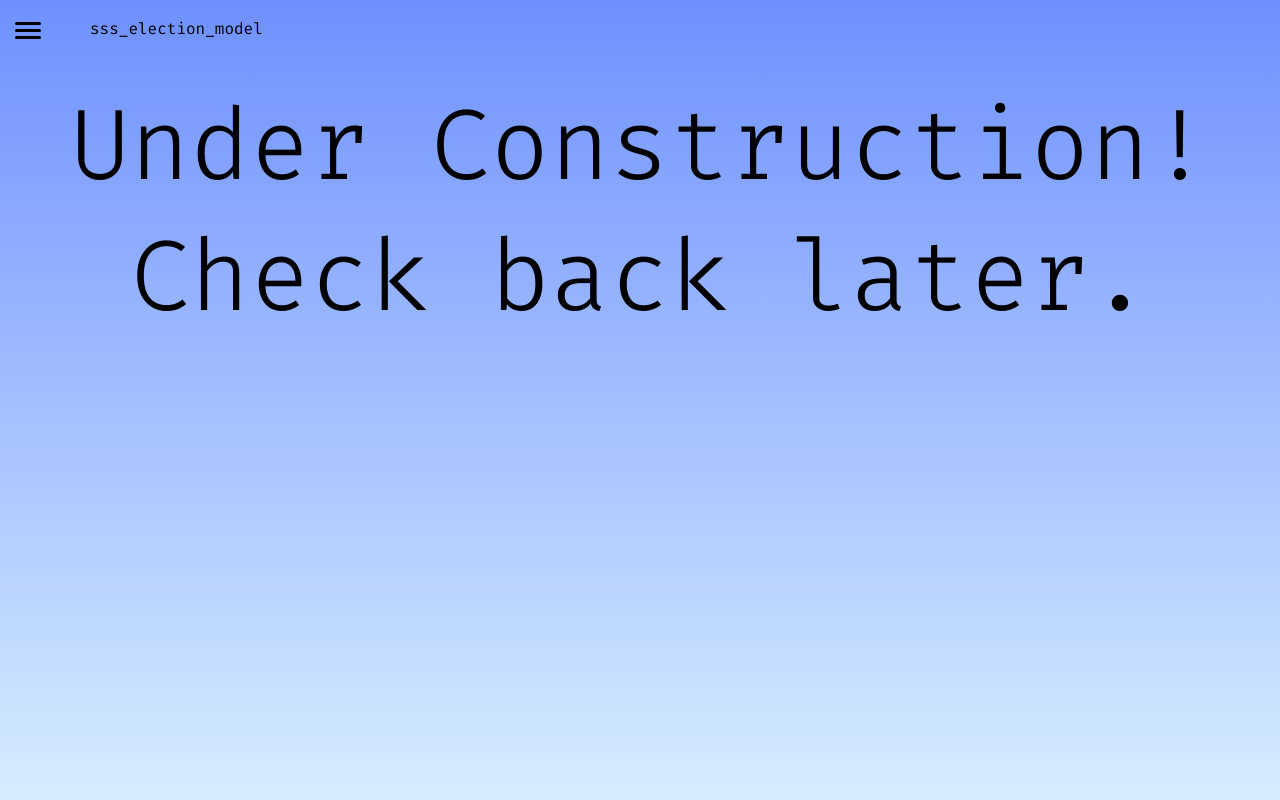
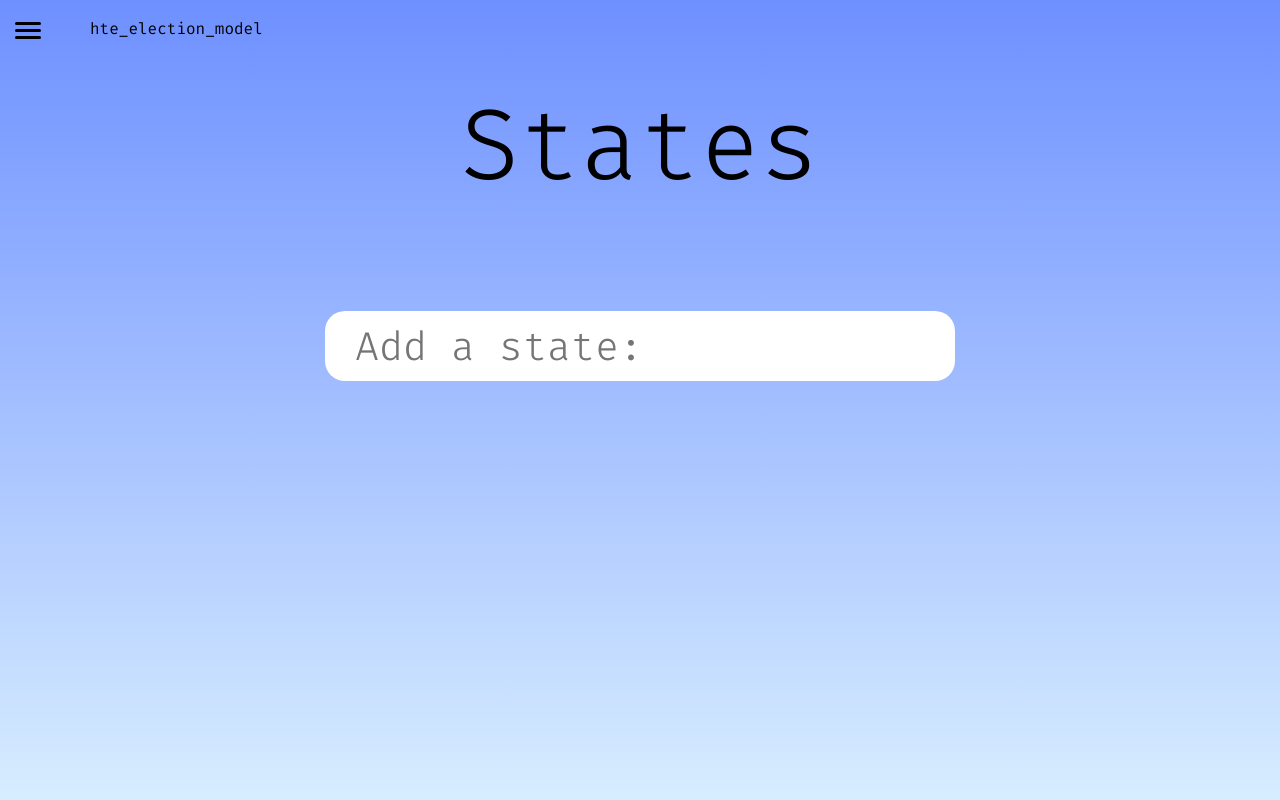
Before and after one commit to JamesxGamesYT/hte-election-model, a Flask app: page /states in a window 1280 px wide. Run offline with Flask 2, Linux system fonts and the light colour scheme; some libraries are stand-ins or nearby versions.

Commit message:
added states search bar and adding states

```diff
--- a/web/static/css/states.css
+++ b/web/static/css/states.css
@@ -7,3 +7,91 @@
 #landingbg {
     z-index: -1;
 }
+
+#states-enter {
+    /* float: center; */
+    border-radius: 20px;
+    margin-top: 50px;
+    padding-left: 30px;
+    /* padding-top: 10px; */
+    display: inline-block;
+    width: 600px;
+    height: 70px;
+    background-color: white;
+    color: black;
+    font-size: 40px;
+    font-weight: 20;
+    text-align: left;
+    font-family: 'Fira Code';
+    position: relative;
+}
+
+.movein {
+    animation: movein 2.5s 1 forwards;
+}
+.bounce {
+    animation: movein 2.5s 1 forwards, bounce 1.5s;
+}
+
+#add-state-button {
+    /* float: right; */
+    /* display: block; */
+    /* margin-right: 30px; */
+    border-radius: 20px;
+    margin-top: 100px;
+    background-color: transparent;
+    border: none;
+    height: 70px;
+    margin-left: auto;
+    margin-right: auto;
+    display: block;
+}
+
+input[type="text"] {
+    appearance: textfield;
+    border: none;
+    outline: none;
+}
+
+@keyframes bounce {
+    50% {
+        width: 580px;
+        height: 60px;
+    }
+    100% {
+        width: 600px;
+        height: 70px;
+    }
+}
+
+@keyframes movein {
+    0% {
+        opacity: 0;
+        cursor: auto;
+        pointer-events: none;
+    }
+    50% {
+        pointer-events: none;
+    }
+    100% {
+        pointer-events: all;
+        cursor: pointer;
+        opacity: 1;
+        transform: translate(0, -50px);
+    }
+}
+
+#results {
+    margin-left: 0px;
+    width: 600px;
+    display: inline-table;
+    border-top: none;
+    border-bottom-right-radius: 10px;
+    border-bottom-left-radius: 10px;
+    /* border-radius: 15px; */
+    z-index: 1;
+}
+
+.state-results {
+    width: 800px;
+}
--- a/web/static/js/load_data.js
+++ b/web/static/js/load_data.js
@@ -70,7 +70,10 @@ let STATEABBR = {
     "wyoming": "WY"
 }
 
-
+let STATEUNABBR = {}
+Object.keys(STATEABBR).forEach(key => {
+    STATEUNABBR[STATEABBR[key]] = key
+})
 
 function DocReady(fn) {
     if (document.readyState === "complete" || document.readyState === "interactive") {
@@ -106,8 +109,11 @@ function parseData(rt) {
     TIPPING_POINT_DATA = GetNthEntry(GLOBAL_DATA["tipping_point_data"], TOTAL_ENTRIES - 1)
     TIPPING_POINT_STATE_DATA = GetNthEntry(GLOBAL_DATA["tipping_point_state_data"], TOTAL_ENTRIES-1)
 
-    if (document.title == "Predictions | sss_election_model") {
+    if (document.title == "Predictions | hte_election_model") {
         openPage();
+    }
+    else if (document.title == "States | hte_election_model") {
+        openStatesPage();
     }
 }
 
@@ -643,6 +649,231 @@ function openPage() {
     }
 
     tippingPointStates()
+
+}
+
+function retrieveResults(prefix="") {
+    prefix = prefix.trim()
+    let results = []
+    Object.keys(STATE_SVGS).forEach(key => {
+        let full = STATEUNABBR[key]
+        if (full.startsWith(prefix)) {
+            results.push(STATEABBR[full])
+        }
+    })
+    let resultsDiv = document.getElementById("results")
+    while (resultsDiv.firstChild.nextSibling.nextSibling) {
+        resultsDiv.removeChild(resultsDiv.lastChild);
+    }
+    return results;
+}
+
+function svgSizeChange(state, size) {
+    let svg = STATE_SVGS[state]
+    svg = svg.slice(0, svg.indexOf("id")) + 'id="' + state + '" width="' + size +'" ' + svg.slice(svg.indexOf("height"))
+    return svg
+}
+
+function retrieveStates(prefix="") {
+    let resultsDiv = document.getElementById("results")
+    results = retrieveResults(prefix)
+    if (results.length  > 0) {
+        resultsDiv.style.border = "5px solid white"
+    }
+    else {
+        resultsDiv.style.border = "none"
+    }
+    for (let i = 0; i < results.length; i++) {
+        state = results[i]
+        let stateDiv = document.createElement("div")
+        stateDiv.style.display = "table-cell"
+        stateDiv.classList.add("state-results")
+        stateDiv.style.width = "285px"
+        stateDiv.style.height = "100px"
+        stateDiv.style["background-color"] = "var(--card-bg)"
+        stateDiv.tabIndex = "0"
+
+        let stateSvg = document.createElement("div")
+        stateSvg.style.height = "100px"
+        stateSvg.style.width = "100px"
+        stateSvg.style.display = "inline-block"
+        stateSvg.style["margin-top"] = "10px"
+        stateSvg.style.left = "0px"
+        stateSvg.style.position = "absolute"
+
+        stateSvg.innerHTML = svgSizeChange(state, 85);
+        stateDiv.appendChild(stateSvg)
+        if (i % 2 == 0) {
+
+            let stateRow = document.createElement("div")
+            stateRow.style.display = "table-row"
+            stateRow.style.padding = "0px"
+            stateRow.appendChild(stateDiv)
+            resultsDiv.appendChild(stateRow)
+
+            let rect = stateDiv.getBoundingClientRect()
+            stateSvg.style["margin-left"] = String(rect["left"]+20) + "px"
+        }
+        else {
+            stateDiv.style["border-left"] = "6px solid white"
+            let stateRow = resultsDiv.lastChild
+            stateRow.appendChild(stateDiv)
+
+            let rect = stateDiv.getBoundingClientRect()
+            stateSvg.style["margin-left"] = String(rect["left"]+20) + "px"
+        }
+        if (i != 0 || i != 1) {
+            stateDiv.style["border-top"] = "4px solid white"
+        }
+        let stateText = document.createElement("p")
+        stateText.innerHTML = state;
+        stateText.style.display = "inline"
+        stateText.style.float = "right"
+        stateText.style["margin-right"] = "50px"
+        stateText.style.width = "100px"
+        stateText.style["margin-top"] = "10px"
+        stateText.style["font-size"] = "60px"
+        stateText.style["font-weight"] = "60"
+        stateText.style.textEmphasis = "none"
+
+        let style = document.getElementById("states-style")
+        let beginning = style.innerText.indexOf(state)
+        let textColor = style.innerText.slice(beginning+10, style.innerText.indexOf("}", beginning))
+        stateText.style.color = textColor
+        stateDiv.appendChild(stateText)
+
+        stateDiv.addEventListener("click", function() {
+            console.log(stateDiv.lastChild.innerHTML)
+        })
+        stateDiv.addEventListener("mouseenter", function() {
+            stateDiv.style["background-color"] = "black"
+            stateSvg.innerHTML = svgSizeChange(stateDiv.lastChild.innerHTML, 90);
+        })
+        stateDiv.addEventListener("mouseleave", function() {
+            stateDiv.style["background-color"] = "var(--card-bg)"
+            stateSvg.innerHTML = svgSizeChange(stateDiv.lastChild.innerHTML, 85);
+        })
+        stateDiv.addEventListener("click", function() {
+            console.log(stateDiv.lastChild.innerHTML)
+        })
+    }
+}
+
+function capitalize(text) {
+    let wordsArray = text.toLowerCase().split(' ')
+    let capsArray = []
+
+    wordsArray.forEach(word => {
+        capsArray.push(word[0].toUpperCase() + word.slice(1))
+    });
+
+    return capsArray.join(' ')
+}
+
+let stateResults = ["add"]
+
+function searchRequest(mode, state) {
+    if (mode == "search") {
+        results = retrieveResults(state)
+        state = results[0]
+    }
+    let resultsDiv = document.getElementById("results")
+    resultsDiv.style.border = "none"
+    if (state != undefined) {
+        stateResults.push(state)
+        let input = document.getElementById("states-enter")
+        input.style["border-top-left-radius"] = "0"
+        input.style["border-top-right-radius"] = "0"
+        let stateResult = document.createElement("div")
+        stateResult.style.display = "inline-block"
+        stateResult.style.width = "630px"
+        stateResult.style["margin-left"] = "auto"
+        stateResult.style["margin-right"] = "auto"
+        stateResult.style.height = "100px"
+        stateResult.style["background-color"] = "white"
+        stateResult.style.display = "block"
+        stateResult.style["border-bottom"] = "3px solid grey"
+        if (stateResults.length == 2) {
+            // stateResult.style["margin-top"] = "150px"
+            stateResult.style["border-top-left-radius"] = "20px"
+            stateResult.style["border-top-right-radius"] = "20px"
+        }
+
+        let resultsDiv = document.getElementById("results")
+        console.log(resultsDiv.style["margin-top"])
+        if (resultsDiv.style["margin-top"] != 0) {
+            console.log(Number(resultsDiv.style["margin-top"]))
+            resultsDiv.style["margin-top"] = String(Number(resultsDiv.style["margin-top"].slice(0,-2)) + 103) + "px"
+            console.log(resultsDiv.style["margin-top"])
+        }
+        else {
+            resultsDiv.style["margin-top"] = "110px"
+        }
+        console.log(resultsDiv.style["margin-top"])
+
+        let stateSvg = document.createElement("div")
+        stateSvg.style.height = "75px"
+        stateSvg.style.width = "100px"
+        stateSvg.style["margin-top"] = "15px"
+        stateSvg.style["margin-left"] = "15px"
+        stateSvg.style.display = "inline-block"
+        stateSvg.style.float = "left"
+        stateSvg.innerHTML = svgSizeChange(state, 85);
+        stateResult.append(stateSvg)
+
+        let stateText = document.createElement("p")
+        stateText.innerHTML = capitalize(STATEUNABBR[state]);
+        stateText.style.display = "inline"
+        stateText.style.float = "left"
+        stateText.style["margin-left"] = "20px"
+        stateText.style["text-align"] = "left"
+        stateText.style.width = "450px"
+        stateText.style["margin-top"] = "20px"
+        stateText.style["font-size"] = "42px"
+        stateText.style["font-weight"] = "70"
+        stateText.style["font-family"] = "Fira Code"
+        stateText.style.textEmphasis = "none"
+        let style = document.getElementById("states-style")
+        let beginning = style.innerText.indexOf(state)
+        let textColor = style.innerText.slice(beginning+10, style.innerText.indexOf("}", beginning))
+        stateText.style.color = "black"
+        stateResult.append(stateText)
+        let button = document.getElementsByTagName("button")[0]
+        // button.style["margin-top"] = "0px"
+        button.insertBefore(stateResult, input)
+
+    }
+    console.log(stateResults)
+}
+
+function openStatesPage() {
+    let style = document.getElementById("states-style")
+    style.innerHTML = getMapCss(GetNthEntry(GLOBAL_DATA["state_chances"], TOTAL_ENTRIES - 1))
+    input = document.getElementById("states-enter")
+    input.classList.add('movein')
+    input.addEventListener("click", function() {
+        input.classList.add('bounce')
+    })
+    input.addEventListener("input", function() {
+        retrieveStates(input.value)
+    })
+    input.addEventListener("keyup", function(event) {
+        if (event.keyCode === 13) {
+            searchRequest("search", input.value)
+        }
+    })
+    input.addEventListener("focus", function() {
+        retrieveStates(input.value)
+    })
+    input.addEventListener("blur", function(event) {
+        let resultsDiv = document.getElementById("results")
+        resultsDiv.style.border = "none"
+        let newFocus = event.relatedTarget
+        if (newFocus != null) {
+            searchRequest("results", newFocus.lastChild.innerHTML)
+        }
+        retrieveResults()
+    })
 }
 
 
--- a/web/templates/about.html
+++ b/web/templates/about.html
@@ -3,7 +3,7 @@
 <head>
     <meta charset="UTF-8">
     <meta name="viewport" content="width=device-width, initial-scale=1.0">
-    <title>About | sss_election_model</title>
+    <title>About | hte_election_model</title>
 
     <link rel='stylesheet' href='/static/css/index.css'>
     <link rel='stylesheet' href='/static/css/theme.css'>
@@ -19,7 +19,7 @@
 <body>
     <div id='navbar'>
         <div id='logo'>
-            <p>sss_election_model</p>
+            <p>hte_election_model</p>
         </div>
     </div>
 
@@ -51,7 +51,7 @@
         <div id='about'>About</div>
         <div id='description'>
             <p>
-                sss_election_model is a sorta non-serious election model
+                hte_election_model is a sorta non-serious election model
                 developed for the 2020 U.S. presidential election. You
                 can read more about how our model works <a href="methodology.html">here.</a>
             </p>
--- a/web/templates/index.html
+++ b/web/templates/index.html
@@ -3,7 +3,7 @@
     <head>
         <meta charset="UTF-8">
         <meta name="viewport" content="width=device-width, initial-scale=1.0">
-        <title>Predictions | sss_election_model</title>
+        <title>Predictions | hte_election_model</title>
 
         <link rel='stylesheet' href='/static/css/index.css'>
         <link rel='stylesheet' href='/static/css/theme.css'>
@@ -20,7 +20,7 @@
     <body>
         <div id='navbar'>
             <div id='logo'>
-                <p>sss_election_model</p>
+                <p>hte_election_model</p>
             </div>
         </div>
 
--- a/web/templates/methodology.html
+++ b/web/templates/methodology.html
@@ -3,7 +3,7 @@
 <head>
     <meta charset="UTF-8">
     <meta name="viewport" content="width=device-width, initial-scale=1.0">
-    <title>Methodology | sss_election_model</title>
+    <title>Methodology | hte_election_model</title>
 
     <link rel='stylesheet' href='/static/css/index.css'>
     <link rel='stylesheet' href='/static/css/theme.css'>
@@ -19,7 +19,7 @@
 <body>
     <div id='navbar'>
         <div id='logo'>
-            <p>sss_election_model</p>
+            <p>hte_election_model</p>
         </div>
     </div>
 
--- a/web/templates/states.html
+++ b/web/templates/states.html
@@ -3,7 +3,7 @@
     <head>
         <meta charset="UTF-8">
         <meta name="viewport" content="width=device-width, initial-scale=1.0">
-        <title>States | sss_election_model</title>
+        <title>States | hte_election_model</title>
 
         <link rel='stylesheet' href='/static/css/index.css'>
         <link rel='stylesheet' href='/static/css/theme.css'>
@@ -21,7 +21,7 @@
     <body>
         <div id='navbar'>
             <div id='logo'>
-                <p>sss_election_model</p>
+                <p>hte_election_model</p>
             </div>
         </div>
 
@@ -51,7 +51,15 @@
 
         <div id='landingbg'></div>
 
-        <div id='states-heading'>Under Construction! Check back later.</div>
+        <div id='states-heading'>States</div>
+        <button id="add-state-button">
+            <input id="states-enter" type="text" placeholder="Add a state:" list="states">
+                <!-- <button id="add-state-button"><img src="/static/media/plus.png" width="60px" height="60px"></button> -->
+            </input>
+        </button>
+        <div id="results">
+            <style id="states-style"></style>
+        </div>
         <script type='text/javascript' src='/static/js/ui.js'></script>
         <script type='text/javascript' src='/static/js/load_data.js'></script>
     </body>
```
Also changed, not shown: web/static/media/state_svgs/AZ.svg, web/static/media/state_svgs/PA.svg.
